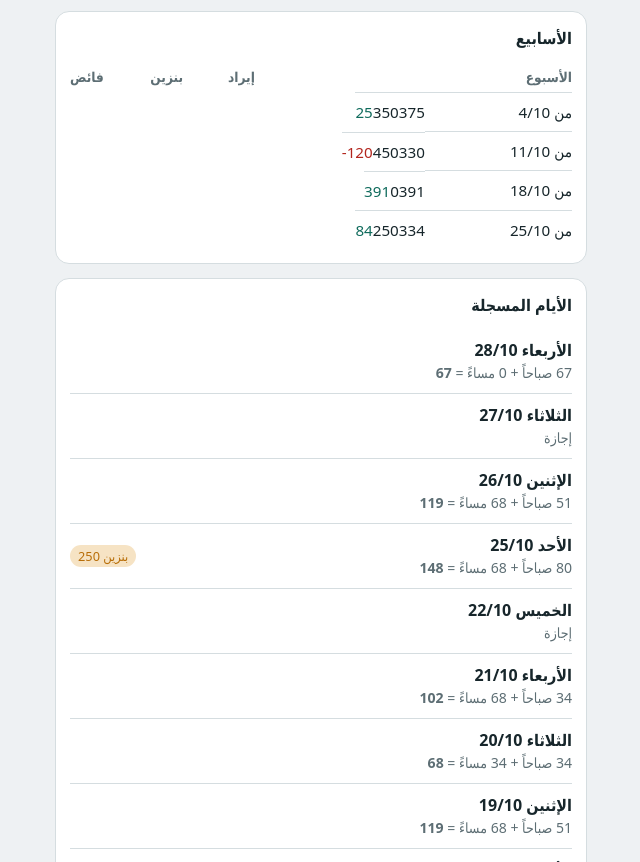
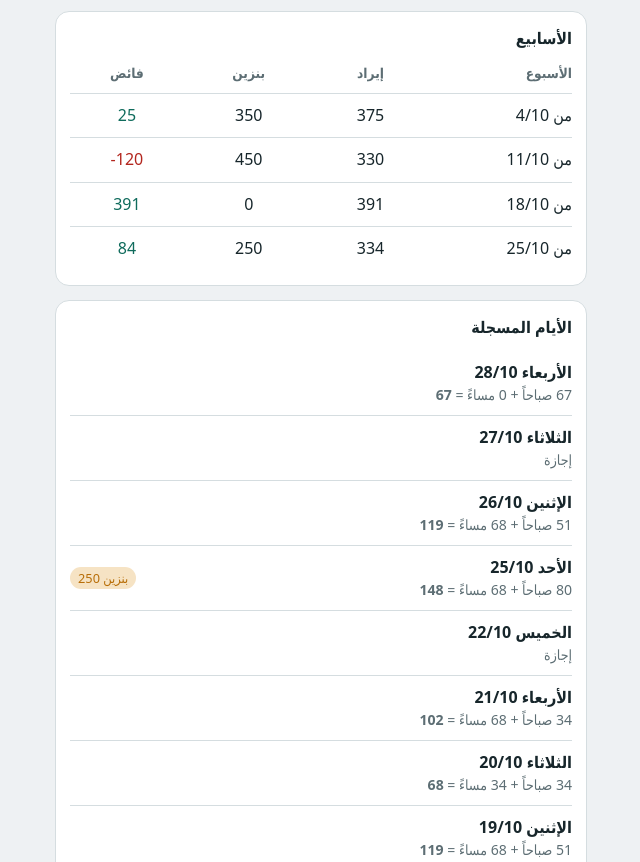
Before and after one commit to mbasharassi-cyber/Fuel-Fare, a website: page index.html in a window 1280 px wide. Shown: the part 864-1726 px from the top of the page, without its empty margins (319-959 px from the left). Drawn offline with Linux system fonts and the light colour scheme.

Commit message:
Add files via upload

```diff
--- a/index.html
+++ b/index.html
@@ -62,6 +62,10 @@ table{width:100%;border-collapse:collapse;font-size:.95rem}
 th{font-weight:600;color:var(--muted);text-align:start;padding:4px 0;font-size:.85rem}
 td{padding:7px 0;border-top:1px solid var(--line)}
 td.r,th.r{text-align:end}
+.pos{color:var(--income)} .neg{color:var(--danger)}
+.wk{display:grid;grid-template-columns:1.2fr 1fr 1fr 1fr;gap:8px;padding:9px 0;border-top:1px solid var(--line);align-items:center}
+.wk.head{border-top:0;padding-top:0;color:var(--muted);font-size:.85rem;font-weight:600}
+.wk > span:not(:first-child){text-align:center}
 .pos{color:var(--income)} .neg{color:var(--danger)}
 .list{list-style:none;margin:0;padding:0}
 .list li button{width:100%;text-align:start;background:none;border:0;border-top:1px solid var(--line);padding:10px 0;color:var(--ink);cursor:pointer;font-family:inherit;font-size:1rem;display:flex;justify-content:space-between;gap:10px;align-items:center}
@@ -216,9 +220,9 @@ function renderWeeks(){
   });
   const rows = Object.keys(w).sort().map(s=>{
     const net = w[s].inc - w[s].fuel;
-    return `<tr><td>من ${short(s)}</td><td class="r num">${fmt(w[s].inc)}</td><td class="r num">${fmt(w[s].fuel)}</td><td class="r num ${net<0?'neg':'pos'}">${fmt(net)}</td></tr>`;
+    return `<div class="wk"><span>من <span class="num">${short(s)}</span></span><span class="num">${fmt(w[s].inc)}</span><span class="num">${fmt(w[s].fuel)}</span><span class="num ${net<0?'neg':'pos'}">${fmt(net)}</span></div>`;
   }).join('');
-  $('weeks').innerHTML = `<table><thead><tr><th>الأسبوع</th><th class="r">إيراد</th><th class="r">بنزين</th><th class="r">فائض</th></tr></thead><tbody>${rows}</tbody></table>`;
+  $('weeks').innerHTML = `<div class="wk head"><span>الأسبوع</span><span>إيراد</span><span>بنزين</span><span>فائض</span></div>${rows}`;
 }
 
 function renderList(){
```
Also changed, not shown: 1 other file.
